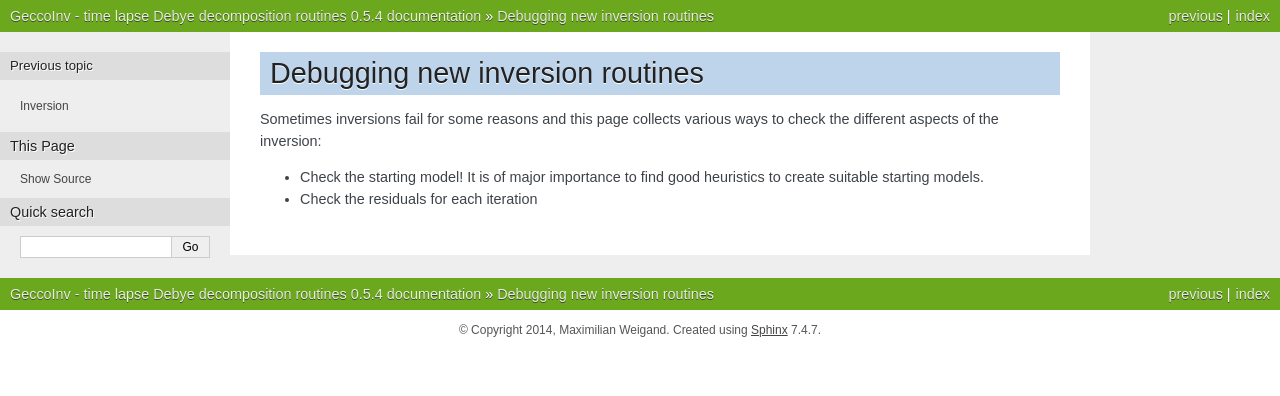
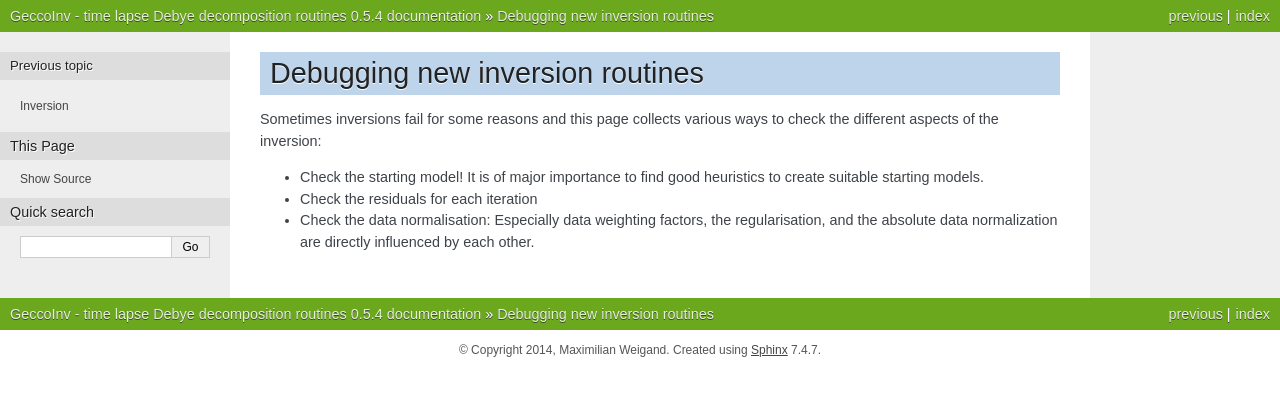
Before and after one commit to m-weigand/geccoinv, a Sphinx documentation site: the page built from docs/doc/debugging.rst, in a window 1280 px wide. Shown: the top 396 px of the page. Built offline with Sphinx 7.4.7, drawn with Linux system fonts in a browser that asks for light colours; formulas are drawn with MathJax 3; pages that are not in the unit, such as notebooks, are missing from menus.

Commit message:
add debugging notes to documentation

```diff
--- a/docs/doc/debugging.rst
+++ b/docs/doc/debugging.rst
@@ -7,3 +7,6 @@ to check the different aspects of the inversion:
 * Check the starting model! It is of major importance to find good heuristics
   to create suitable starting models.
 * Check the residuals for each iteration
+* Check the data normalisation: Especially data weighting factors, the
+  regularisation, and the absolute data normalization are directly influenced
+  by each other.
```
